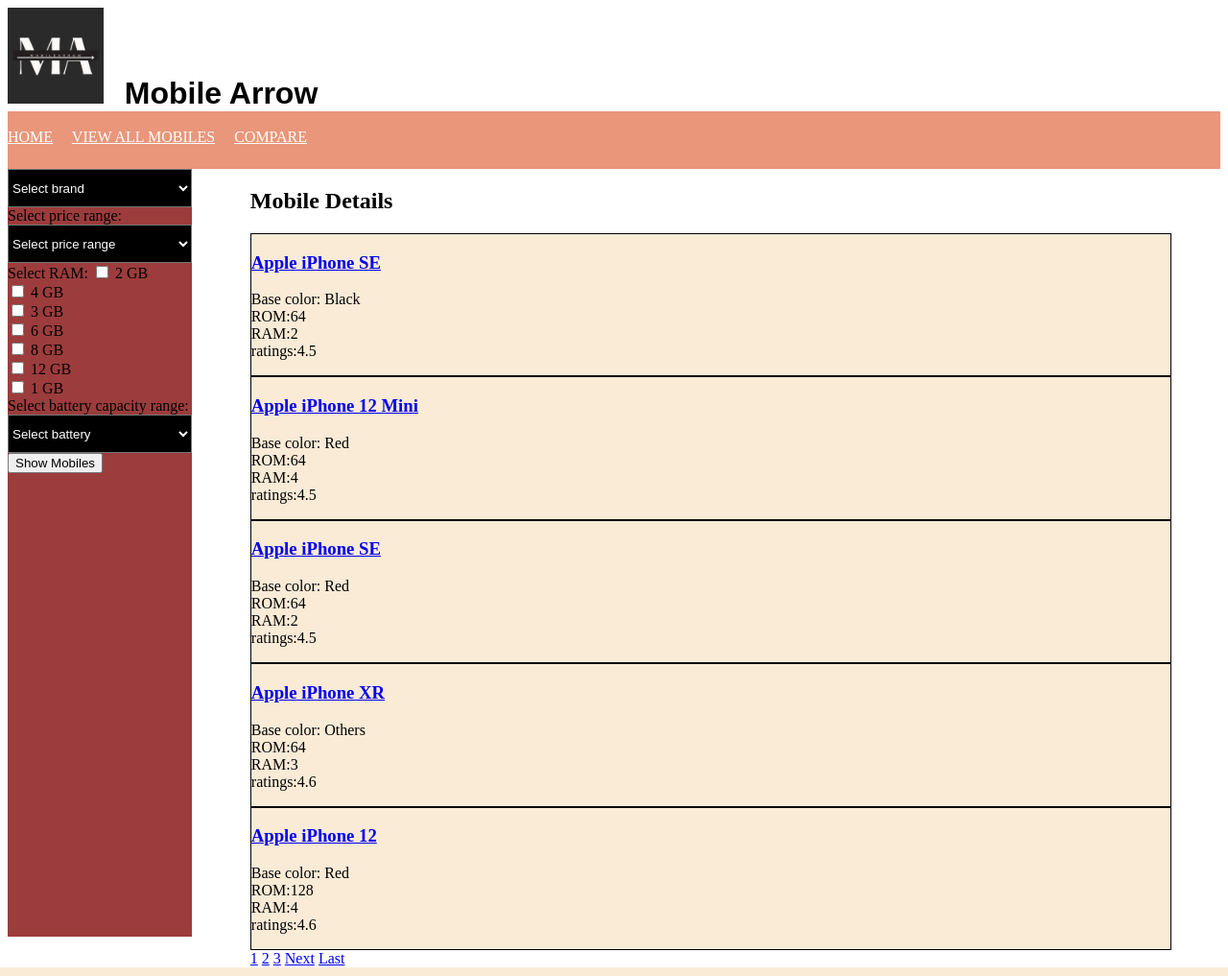
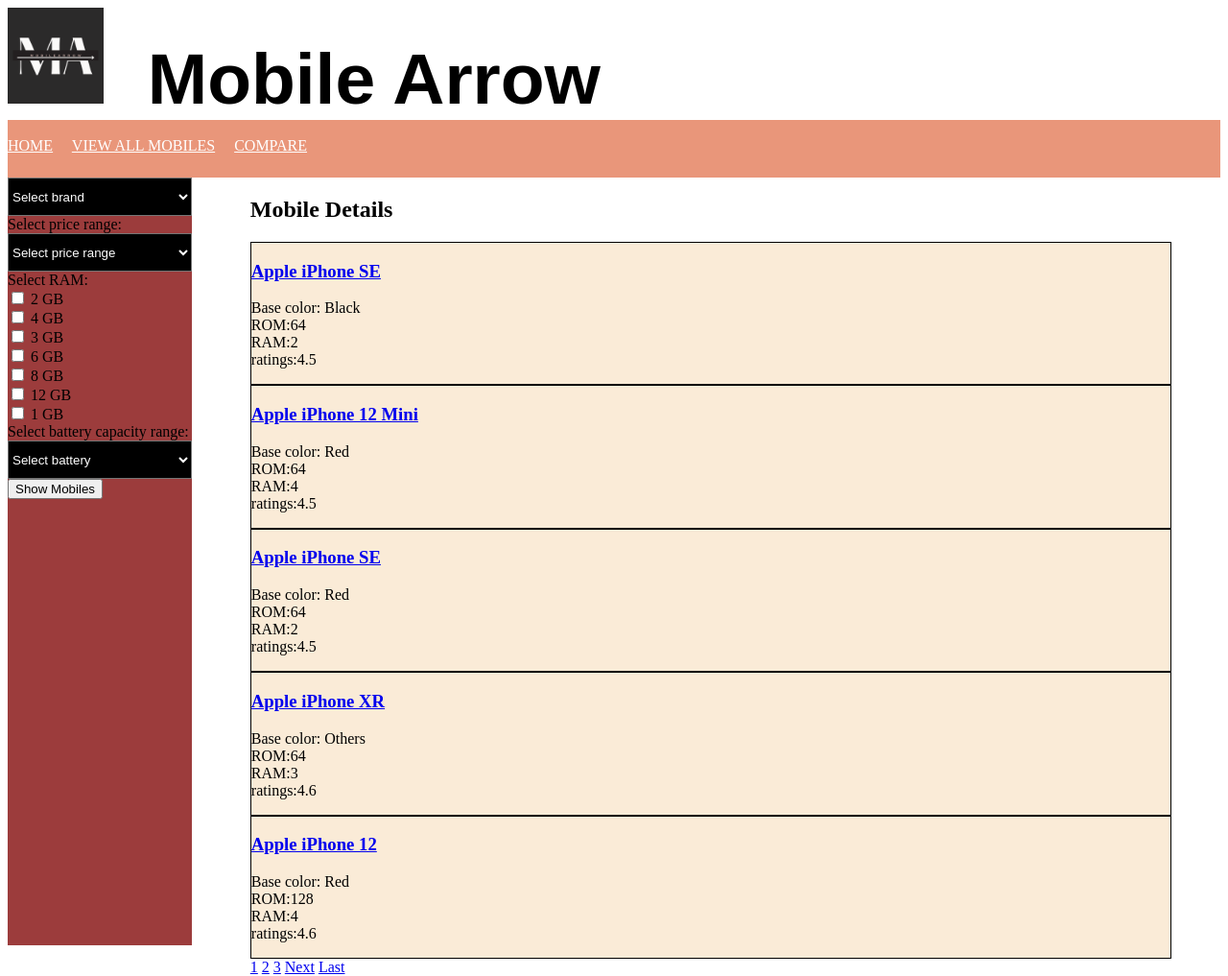
Before and after one commit to akshaygopi26/MobileArrow, a Django app: page /viewall/ in a window 1280 px wide. Shown: the whole page at 96% size. Run offline with Django 4.2, Linux system fonts and the light colour scheme; data comes from the database, SQL or seed files in the repository.

Commit message:
ui changes

```diff
--- a/django_project/mobile/templates/mobile/base.html
+++ b/django_project/mobile/templates/mobile/base.html
@@ -4,9 +4,9 @@
     <head>
 
         <link rel="stylesheet" href="{% static 'mobile/style.css' %}" type="text/css">
-        <title>HOME</title>
+        <title>Mobile Arrow</title>
         <img height="100px" width="100px" src="{% static 'mobile/logo.png' %}" alt="icon">
-        <h1 style="font-family:Arial, Helvetica, sans-serif ; display: inline; ">&nbsp&nbspMobile Arrow</h1>
+        <h1 style="font-family:Arial, Helvetica, sans-serif ; display: inline; font-size: 75px; ">&nbsp&nbspMobile Arrow</h1>
     </head>
     <body style="
     background-image: url('{% static "mobile/background.jpg" %}');
--- a/django_project/mobile/templates/mobile/show_base.html
+++ b/django_project/mobile/templates/mobile/show_base.html
@@ -4,9 +4,9 @@
     <head>
 
         <link rel="stylesheet" href="{% static 'mobile/style.css' %}" type="text/css">
-        <title>HOME</title>
+        <title>Mobile Arrow</title>
         <img height="100px" width="100px" src="{% static 'mobile/logo.png' %}" alt="icon">
-        <h1 style="font-family:Arial, Helvetica, sans-serif ; display: inline; ">&nbsp&nbspMobile Arrow</h1>
+        <h1 style="font-family:Arial, Helvetica, sans-serif ; display: inline; font-size: 75px; ">&nbsp&nbspMobile Arrow</h1>
     </head>
     <body style="
     background-image: url('{% static "mobile/background.jpg" %}');
@@ -39,7 +39,7 @@
                         <option value="60000-80000">60000-80000</option>
                         <option value="80000-">>80000</option><br>
                     </select>
-                    Select RAM:
+                    Select RAM:<br>
                     {% for r in ram %}
                         <input type="checkbox" id="RAM" name="RAM" value="{{r.RAM}}">
                         <label for="RAM"> {{r.RAM}} GB</label><br>
```
Also changed, not shown: django_project/mobile/templates/mobile/home.html (+2 -2 lines).
